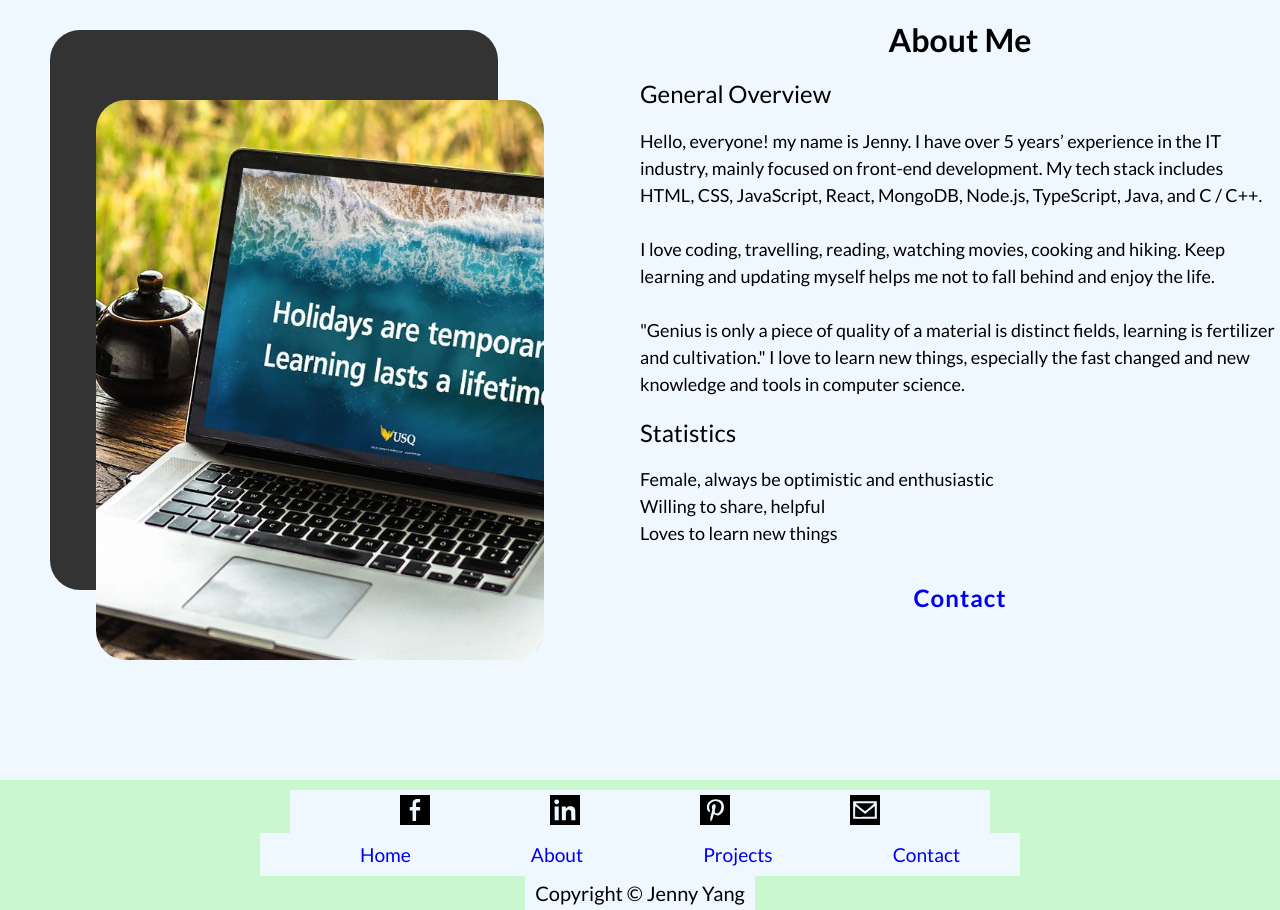
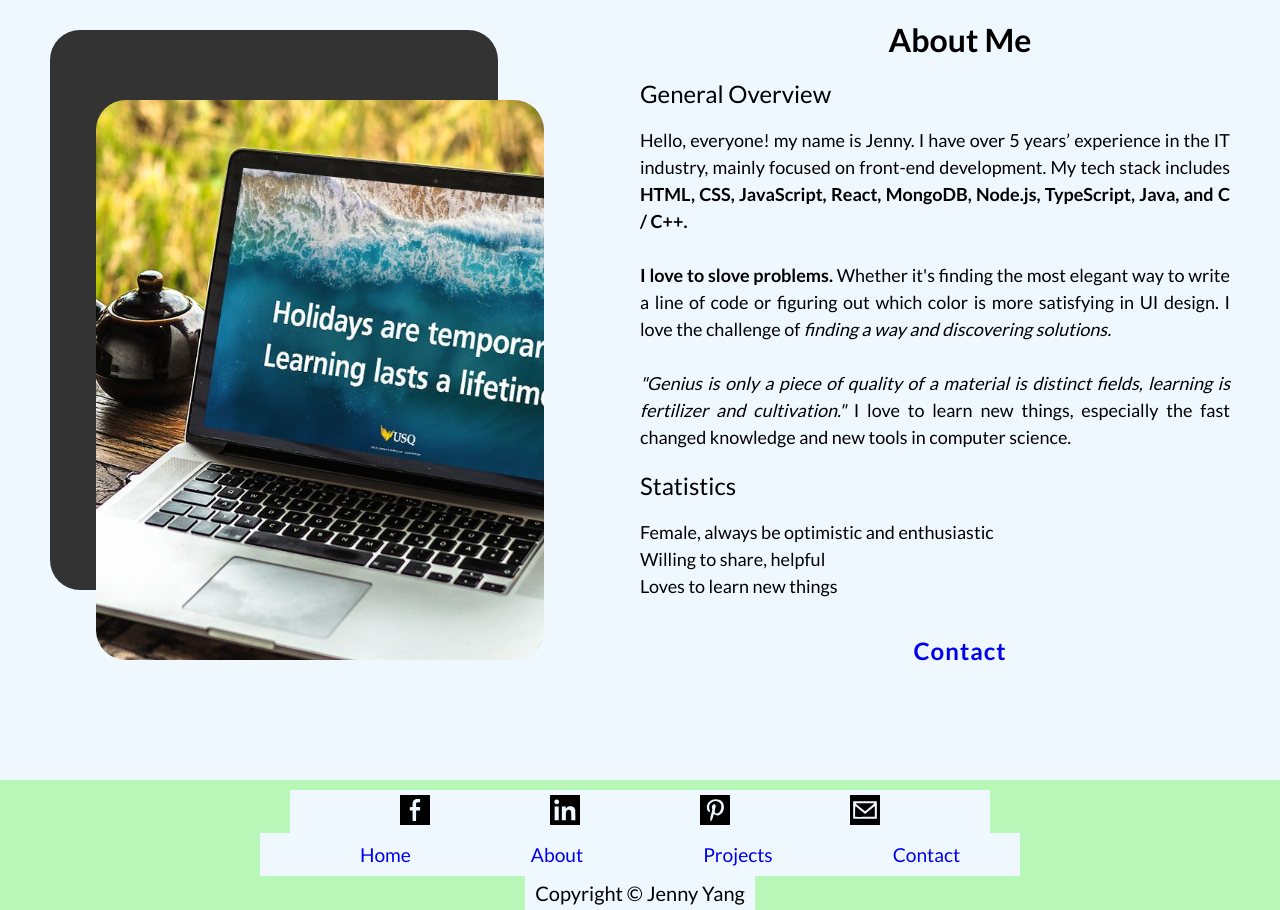
Before and after one commit to Jenny019/My-Portfolio, a React (Create React App) app: page /about in a window 1280 px wide. Shown: the part 100-1010 px from the top of the page. Built offline with nearby package versions, Linux system fonts and the light colour scheme.

Commit message:
fix about me content

```diff
--- a/src/components/about/About.css
+++ b/src/components/about/About.css
@@ -52,7 +52,8 @@
 }
 
 .about-sub {
-  margin: 20px 0px;
+  margin-right: 50px;
+  text-align: justify;
 }
 
 .about-desc {
@@ -75,11 +76,9 @@
   position: absolute;
   left: 50%;
   transform: translate(-50%, -50%);
-  /* color: #fff; */
 }
 
 .about-btn a {
-  /* color: #fff; */
   padding: 20px;
   text-decoration: none;
 }
--- a/src/components/about/About.js
+++ b/src/components/about/About.js
@@ -15,14 +15,15 @@ const About = () => {
       <div className='about-right'>
         <h1 className='about-title'>About Me</h1>
         <h2 className='about-title sub'>General Overview</h2>
+        <br />
         <p className='about-sub'>
-          Hello, everyone! my name is Jenny. I have over 5 years’ experience in the IT industry, mainly focused on front-end development. My tech stack includes HTML, CSS, JavaScript, React, MongoDB, Node.js, TypeScript, Java, and C / C++.
+          Hello, everyone! my name is Jenny. I have over 5 years’ experience in the IT industry, mainly focused on front-end development. My tech stack includes <strong> HTML, CSS, JavaScript, React, MongoDB, Node.js, TypeScript, Java, and C / C++.</strong>
           <br />
           <br />
-          I love coding, travelling, reading, watching movies, cooking and hiking. Keep learning and updating myself helps me not to fall behind and enjoy the life.
+          <strong>I love to slove problems.</strong> Whether it's finding the most elegant way to write a line of code or figuring out which color is more satisfying in UI design. I love the challenge of <i>finding a way and discovering solutions.</i>
           <br />
           <br />
-          "Genius is only a piece of quality of a material is distinct fields, learning is fertilizer and cultivation." I love to learn new things, especially the fast changed and new knowledge and tools in computer science.
+          <i>"Genius is only a piece of quality of a material is distinct fields, learning is fertilizer and cultivation."</i> I love to learn new things, especially the fast changed knowledge and new tools in computer science.
         </p>
 
         <h2 className='about-title sub'>Statistics</h2>
--- a/src/components/footer/Footer.css
+++ b/src/components/footer/Footer.css
@@ -1,5 +1,5 @@
 .footer {
-  background: rgba(185, 247, 185, 0.7);
+  background: rgb(185, 247, 185);
   width: 100%;
   display: flex;
   flex-direction: column;
```
